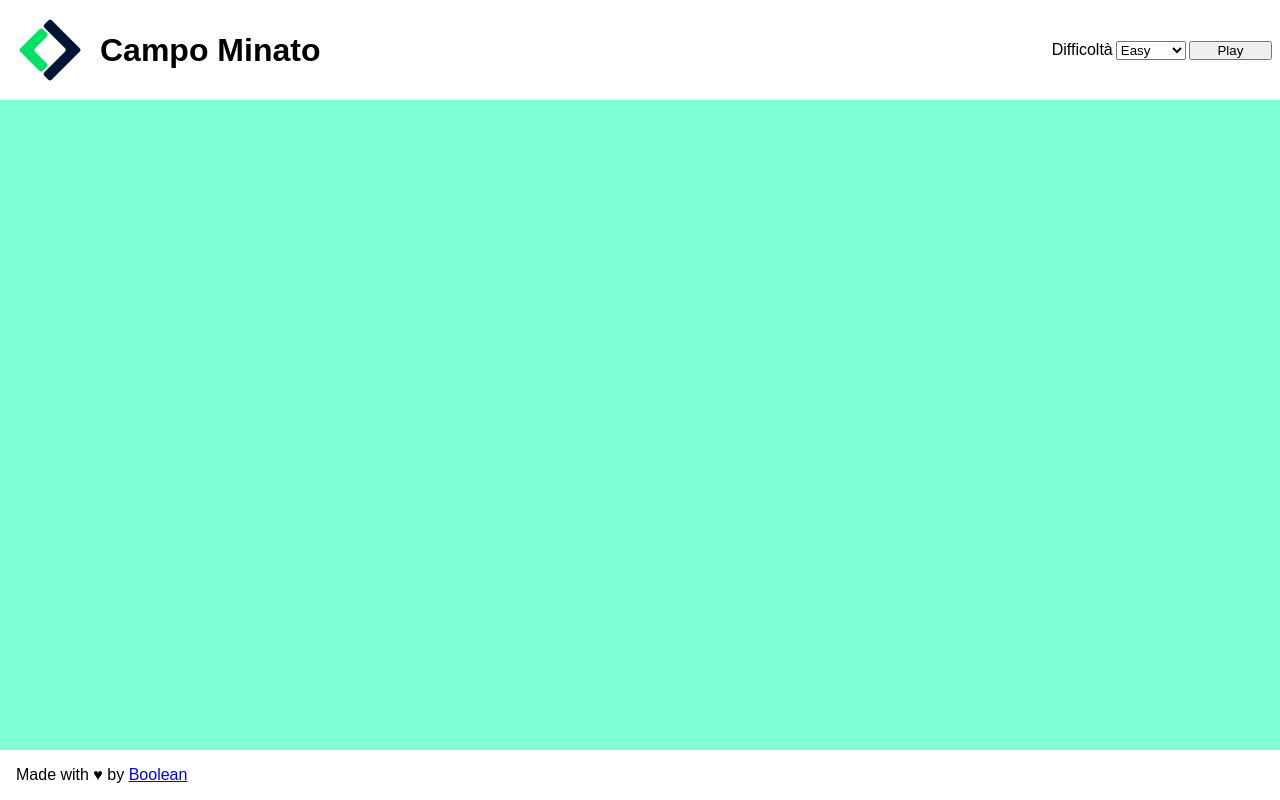
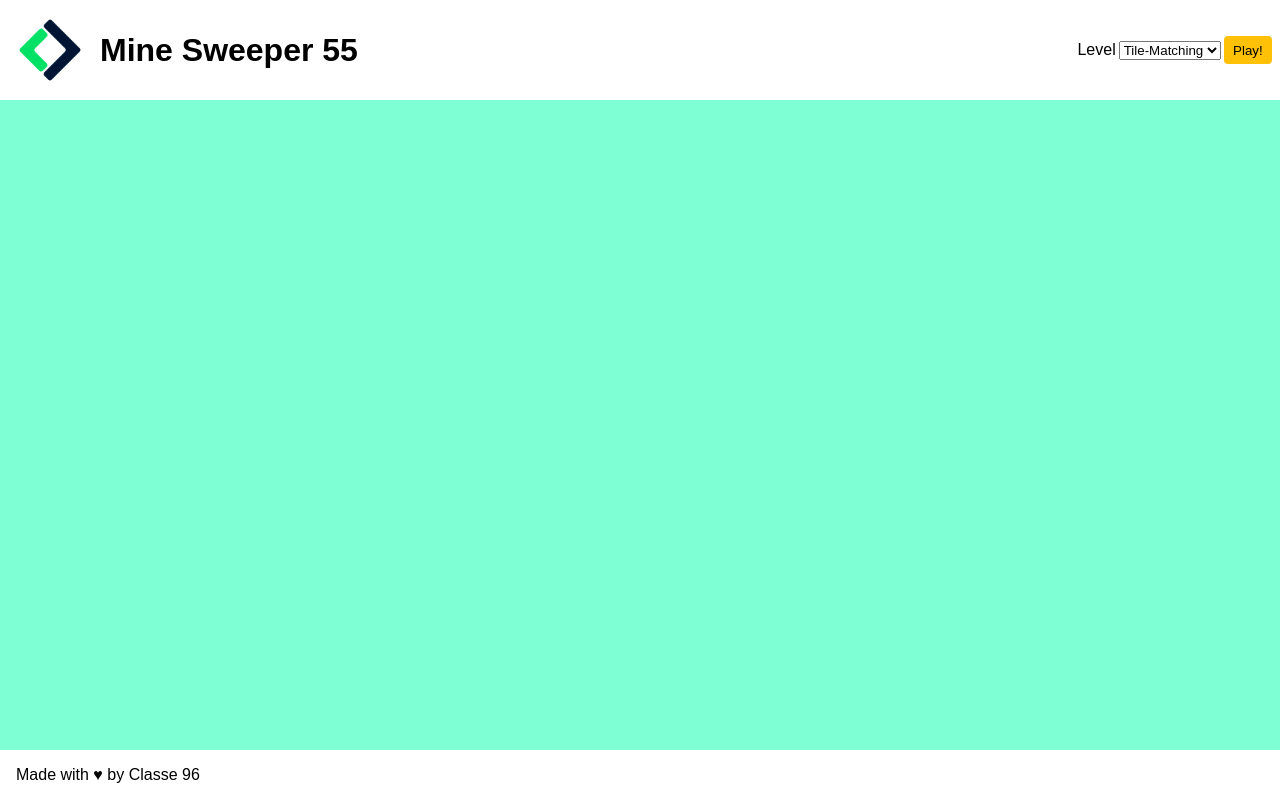
Before and after one commit to AntonioNicolaci/js-campominato-dom, a plain HTML site: page index.html in a window 1280 px wide. Drawn offline with Linux system fonts and the light colour scheme.

Commit message:
fix style

```diff
--- a/index.html
+++ b/index.html
@@ -11,21 +11,21 @@
     <header>
         <div>
             <img src="mobile-logo.jpg" alt="mobile logo">
-            <h1>Campo Minato</h1>
+            <h1>Mine Sweeper 55</h1>
         </div>
         <div id="btn_diff_function">
-            <label for="diff">Difficoltà</label>
+            <label for="diff">Level</label>
             <select name="difficolta" id="diff">
-                <option value="10">Easy</option>
-                <option value="9">Medium</option>
-                <option value="7">Hard</option>
+                <option value="10">Tile-Matching</option>
+                <option value="9">Metroidvania</option>
+                <option value="7">Souls-like</option>
             </select>
-            <button onclick = "tabella()">Play</button>
+            <button onclick = "tabella()">Play!</button>
         </div>
     </header>
     <div id="div_tabella"></div>
     <footer>
-        <Span>Made with &hearts; by <a href="https://www.youtube.com/watch?v=dQw4w9WgXcQ">Boolean</a></Span>
+        <Span>Made with &hearts; by Classe 96</Span>
     </footer>
     <script src="script.js"></script>
 </body>
--- a/style.css
+++ b/style.css
@@ -16,9 +16,6 @@ header img{
     width: 100px;
     height: auto;
 }
-h1{
-    font-weight: 900;
-}
 header div{
     display: flex;
     align-items: center;
@@ -28,7 +25,10 @@ header div{
     padding-right: .5em;
 }
 #btn_diff_function button{
-    padding: 0 2em;
+    padding: .5em .7em;
+    background-color: #FFC107;
+    border: 0;
+    border-radius: .3em;
 }
 #div_tabella{
     align-self: center;
```
